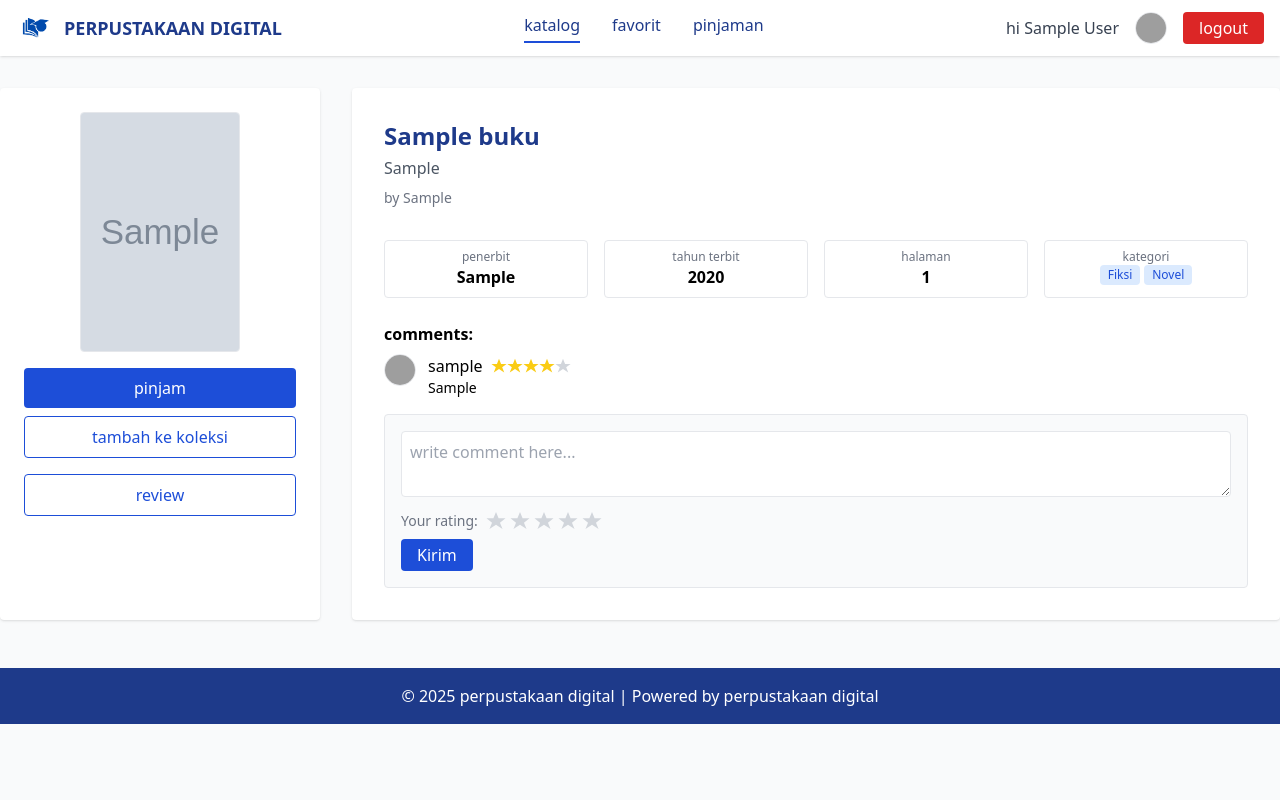
After one commit to 3cvvh/perpustakaan, a PHP site: page /pinjam.php?id_buku=1 in a window 1280 px wide. The commit adds this page. Run offline with PHP 8.4, Linux system fonts and the light colour scheme; the visitor is signed in with stand-in values (Sample User, id 1); tables that the repository leaves empty hold one stand-in row (values such as "Sample post"); grey boxes marked "Sample" are stand-in pictures; some libraries are stand-ins or nearby versions; grey boxes are pictures that could not be loaded.

Commit message:
nambahin fungsi komen sama detailbuku nya

```diff
--- a/logic/function.php
+++ b/logic/function.php
@@ -1,6 +1,5 @@
 <?php
 $db  = mysqli_connect('localhost', 'root', '', 'perpus_chan');
-
 function sign($post_data){
     global $db;
     $username = htmlspecialchars($post_data['username']);
@@ -74,13 +73,15 @@ function hapus($id){
         $pengarang = htmlspecialchars($data_post["Penulis"]);
         $penerbit = htmlspecialchars($data_post["Penerbit"]);
         $tahun = htmlspecialchars($data_post["TahunTerbit"]);
+        $halaman = htmlspecialchars($data_post["Halaman"]);
         $kategori_id = intval($data_post["KategoriID"]);
         $uploud_gambar = uploud($_FILES);
+        $deskripsi = htmlspecialchars($data_post["Deskripsi"]);
         if(!$uploud_gambar){
             return false;
         }
         // Insert buku
-        $query = "INSERT INTO buku VALUES('','$judul','$pengarang','$penerbit','$tahun','$uploud_gambar')";
+        $query = "INSERT INTO buku VALUES('','$judul','$halaman','$pengarang','$penerbit','$tahun','$uploud_gambar','$deskripsi')";
         mysqli_query($db, $query);
 
         // Ambil ID buku terakhir yang baru dimasukkan
@@ -117,4 +118,25 @@ function hapus($id){
         mysqli_query($db, "DELETE FROM buku WHERE BukuID = $id");
         return mysqli_affected_rows($db);
     }
+    function cari($keyword){
+        $query =  "SELECT buku.*, kategoribuku.NamaKategori
+        FROM buku
+        LEFT JOIN kategoribuku_relasi ON buku.BukuID = kategoribuku_relasi.BukuID
+        LEFT JOIN kategoribuku ON kategoribuku_relasi.KategoriID = kategoribuku.KategoriID
+        WHERE buku.Judul LIKE '%$keyword%'
+        OR buku.Penulis LIKE '%$keyword%'
+        OR buku.Penerbit LIKE '%$keyword%'
+        OR kategoribuku.NamaKategori LIKE '%$keyword%'";
+        return select($query);
+    }
+    function tambah_ulasan($data_post){
+        global $db;
+        $ulasan = mysqli_real_escape_string($db, $_POST['komen']);
+        $rating = intval($_POST['rating']);
+        $user_id = $_SESSION["UserID"];
+        $buku_id = intval($_GET["id_buku"]);
+        $query = "INSERT INTO ulasanbuku (UserID, BukuID, Ulasan, Rating) VALUES ('$user_id', '$buku_id', '$ulasan', '$rating')";
+        mysqli_query($db, $query);
+        return mysqli_affected_rows($db);
+    }
 ?>
--- a/view/buku.php
+++ b/view/buku.php
@@ -10,7 +10,7 @@ if (!isset($_SESSION['role']) || $_SESSION['role'] !== 'admin' && $_SESSION['rol
     exit;
 }
 $user = select("SELECT * FROM buku");
-$admin_name = isset($_SESSION['admin_name']) ? $_SESSION['admin_name'] : 'Guest';
+$admin_name = isset($_SESSION['name']) ? $_SESSION['name'] : 'Guest';
 ?>
 <!DOCTYPE html>
 <html lang="en">
--- a/view/index.php
+++ b/view/index.php
@@ -10,7 +10,7 @@ if (!isset($_SESSION['role']) || $_SESSION['role'] !== 'admin' && $_SESSION['rol
     exit;
 }
 $user = select("SELECT * FROM user");
-$admin_name = isset($_SESSION['admin_name']) ? $_SESSION['admin_name'] : 'Guest';
+$admin_name = isset($_SESSION['name']) ? $_SESSION['name'] : 'Guest';
 ?>
 <!DOCTYPE html>
 <html lang="en">
--- a/view/login.php
+++ b/view/login.php
@@ -11,16 +11,19 @@ if(isset($_POST['submit'])){
     $row = mysqli_fetch_assoc($result);
     if(mysqli_num_rows($result) > 0){
         if(password_verify($password, $row['Password'])){
-            $_SESSION['admin_name'] = $row['NamaLengkap'];
+            $_SESSION['name'] = $row['NamaLengkap'];
             $_SESSION["role"] = $row["role"];
             if ($row['role'] === 'admin') {
                 $_SESSION['login'] = true;
+                $_SESSION['UserID'] = $row['UserID'];
                 header("Location: index.php"); // Redirect ke halaman admin
             } elseif ($row['role'] === 'petugas') {
                 $_SESSION['login'] = true;
+                $_SESSION['UserID'] = $row['UserID'];
                 header("Location: index.php"); // Redirect ke halaman petugas
             } elseif ($row['role'] === 'peminjam') {
                 $_SESSION['login'] = true;
+                $_SESSION['UserID'] = $row['UserID'];
                 header("Location: katalog.php"); // Redirect ke halaman peminjam
             }
             exit;
--- /dev/null
+++ b/view/pinjam.php
@@ -0,0 +1,171 @@
+<?php
+session_start();
+include '../logic/function.php';
+if(!isset($_SESSION['login'])) {
+    header("Location: login.php");
+    exit;
+}
+if(isset($_POST['submit'])) {
+    if(tambah_ulasan($_POST) > 0) {
+        echo "<script>alert('Komentar berhasil ditambahkan!');</script>";
+    } else {
+        echo "<script>alert('Komentar gagal ditambahkan!');</script>";
+    }
+}
+$peminjam_name = isset($_SESSION['name']) ? $_SESSION['name'] : 'Guest';
+$id_buku = $_GET["id_buku"];
+$data_buku = select("SELECT * FROM buku WHERE BukuID = $id_buku")[0];
+$comments = select("SELECT u.Ulasan, u.Rating, us.Username as user
+    FROM ulasanbuku u
+    JOIN user us ON u.UserID = us.UserID
+    WHERE u.BukuID = $id_buku
+    ORDER BY u.UlasanID DESC");
+if (!isset($data_buku['Rating'])) $data_buku['Rating'] = 0;
+if (!isset($data_buku['RatingCount'])) $data_buku['RatingCount'] = 0;
+if (!isset($data_buku['InginPinjam'])) $data_buku['InginPinjam'] = 0;
+if (!isset($data_buku['SudahPinjam'])) $data_buku['SudahPinjam'] = 0;
+if (!isset($data_buku['Penerbit'])) $data_buku['Penerbit'] = '-';
+if (!isset($data_buku['TahunTerbit'])) $data_buku['TahunTerbit'] = '-';
+if (!isset($data_buku['Halaman'])) $data_buku['Halaman'] = '-';
+if (!isset($data_buku['Kategori']) || !is_array($data_buku['Kategori'])) $data_buku['Kategori'] = ['Fiksi', 'Novel'];
+
+?>
+<!DOCTYPE html>
+<html lang="en">
+<head>
+    <meta charset="UTF-8">
+    <title>Detail Buku</title>
+    <meta name="viewport" content="width=device-width, initial-scale=1.0">
+    <script src="https://cdn.tailwindcss.com"></script>
+</head>
+<body class="bg-gray-50 min-h-screen">
+    <div class="w-full bg-white shadow">
+        <div class="max-w-7xl mx-auto flex items-center justify-between px-4 py-2">
+            <div class="flex items-center gap-2">
+                <img src="img/Logo.png" alt="Logo" class="h-10 w-10" />
+                <span class="font-bold text-lg text-blue-900">PERPUSTAKAAN DIGITAL</span>
+            </div>
+            <div class="flex gap-8">
+                <a href="katalog.php" class="text-blue-900 font-medium border-b-2 border-blue-700 pb-1">katalog</a>
+                <a href="#" class="text-blue-900 font-medium hover:border-b-2 hover:border-blue-700 pb-1">favorit</a>
+                <a href="#" class="text-blue-900 font-medium hover:border-b-2 hover:border-blue-700 pb-1">pinjaman</a>
+            </div>
+            <div class="flex items-center gap-4">
+                <span class="text-gray-700">hi <?php echo $peminjam_name; ?></span>
+                <img src="https://ui-avatars.com/api/?name=<?php echo $peminjam_name; ?>" class="rounded-full w-8 h-8 border" alt="avatar" />
+                <a href="destroy.php" class="bg-red-600 text-white px-4 py-1 rounded hover:bg-red-700">logout</a>
+            </div>
+        </div>
+    </div>
+    <div class="max-w-7xl mx-auto mt-8 flex flex-col md:flex-row gap-8">
+        <div class="bg-white rounded shadow p-6 w-full md:w-80 flex flex-col items-center">
+            <img src="img/<?= htmlspecialchars($data_buku['Foto']) ?>" alt="<?= htmlspecialchars($data_buku['Judul']) ?>" class="w-40 h-60 object-cover rounded mb-4 border" />
+            <a href="#" class="w-full bg-blue-700 text-white py-2 rounded mb-2 text-center hover:bg-blue-800 transition">pinjam</a>
+            <a href="#" class="w-full border border-blue-700 text-blue-700 py-2 rounded mb-4 text-center hover:bg-blue-50 transition">tambah ke koleksi</a>
+            <a href="#" class="w-full border border-blue-700 text-blue-700 py-2 rounded text-center hover:bg-blue-50 transition">review</a>
+        </div>
+        <div class="flex-1 bg-white rounded shadow p-8">
+            <div class="flex flex-col md:flex-row md:items-center md:justify-between">
+                <div>
+                    <h2 class="text-2xl font-semibold text-blue-900 mb-1"><?= htmlspecialchars($data_buku['Judul']) ?></h2>
+                    <div class="text-gray-600 mb-2"><?= htmlspecialchars($data_buku['Deskripsi']) ?></div>
+                    <div class="text-sm text-gray-500 mb-2">by <?= htmlspecialchars($data_buku['Penulis']) ?></div>
+                    <div class="flex items-center gap-2 mb-2">
+                    </div>
+                </div>
+            </div>
+            <div class="grid grid-cols-1 md:grid-cols-4 gap-4 my-4">
+                <div class="border rounded p-2 text-center">
+                    <div class="text-xs text-gray-500">penerbit</div>
+                    <div class="font-semibold"><?= htmlspecialchars($data_buku['Penerbit']) ?></div>
+                </div>
+                <div class="border rounded p-2 text-center">
+                    <div class="text-xs text-gray-500">tahun terbit</div>
+                    <div class="font-semibold"><?= htmlspecialchars($data_buku['TahunTerbit']) ?></div>
+                </div>
+                <div class="border rounded p-2 text-center">
+                    <div class="text-xs text-gray-500">halaman</div>
+                    <div class="font-semibold"><?= htmlspecialchars($data_buku['halaman']) ?></div>
+                </div>
+                <div class="border rounded p-2 text-center">
+                    <div class="text-xs text-gray-500">kategori</div>
+                    <div class="flex flex-wrap gap-1 justify-center">
+                        <?php foreach($data_buku['Kategori'] as $kat): ?>
+                            <span class="bg-blue-100 text-blue-700 px-2 py-0.5 rounded text-xs"><?= htmlspecialchars($kat) ?></span>
+                        <?php endforeach; ?>
+                    </div>
+                </div>
+            </div>
+            <div class="mt-6">
+                <div class="font-semibold mb-2">comments:</div>
+                <?php foreach($comments as $c): ?>
+                <div class="flex items-start gap-3 mb-4">
+                    <img src="https://ui-avatars.com/api/?name=<?= urlencode($c['user']) ?>" class="w-8 h-8 rounded-full border" alt="avatar" />
+                    <div>
+                        <div class="flex items-center gap-2">
+                            <span class="font-medium"><?= htmlspecialchars($c['user']) ?></span>
+                            <div class="flex">
+                                <?php foreach(range(1,5) as $i): ?>
+                                    <svg class="w-4 h-4 <?= $i <= $c['Rating'] ? 'text-yellow-400' : 'text-gray-300' ?>" fill="currentColor" viewBox="0 0 20 20"><polygon points="10,1 12.59,7.36 19.51,7.36 13.97,11.63 16.56,17.99 10,13.72 3.44,17.99 6.03,11.63 0.49,7.36 7.41,7.36"/></svg>
+                                <?php endforeach; ?>
+                            </div>
+                        </div>
+                        <div class="text-sm"><?= htmlspecialchars($c['Ulasan']) ?></div>
+                    </div>
+                </div>
+                <?php endforeach; ?>
+                <form class="border rounded p-4 mt-4 bg-gray-50" id="commentForm" method="post" action="">
+                    <textarea class="w-full border rounded p-2 mb-2 focus:outline-none" rows="2" placeholder="write comment here..." name="komen"></textarea>
+                    <div class="flex items-center gap-2 mb-2">
+                        <span class="text-sm text-gray-500">Your rating:</span>
+                        <div class="flex gap-1" id="starRating">
+                            <?php for($i=1;$i<=5;$i++): ?>
+                                <svg data-star="<?= $i ?>" class="w-5 h-5 text-gray-300 hover:text-yellow-400 cursor-pointer star" fill="currentColor" viewBox="0 0 20 20"><polygon points="10,1 12.59,7.36 19.51,7.36 13.97,11.63 16.56,17.99 10,13.72 3.44,17.99 6.03,11.63 0.49,7.36 7.41,7.36"/></svg>
+                            <?php endfor; ?>
+                        </div>
+                        <input type="hidden" name="rating" id="ratingInput" value="0" />
+                    </div>
+                    <button type="submit" class="bg-blue-700 text-white px-4 py-1 rounded hover:bg-blue-800" name="submit">Kirim</button>
+                </form>
+            </div>
+        </div>
+    </div>
+    <div class="mt-12 w-full bg-blue-900 text-white text-center py-4">
+        &copy; 2025 perpustakaan digital | Powered by perpustakaan digital
+    </div>
+    <script>
+    // Interaktif bintang rating
+    document.addEventListener('DOMContentLoaded', function() {
+        const stars = document.querySelectorAll('#starRating .star');
+        const ratingInput = document.getElementById('ratingInput');
+        let currentRating = 0;
+
+        stars.forEach((star, idx) => {
+            star.addEventListener('mouseenter', () => {
+                highlightStars(idx + 1);
+            });
+            star.addEventListener('mouseleave', () => {
+                highlightStars(currentRating);
+            });
+            star.addEventListener('click', () => {
+                currentRating = idx + 1;
+                ratingInput.value = currentRating;
+                highlightStars(currentRating);
+            });
+        });
+
+        function highlightStars(rating) {
+            stars.forEach((star, i) => {
+                if (i < rating) {
+                    star.classList.remove('text-gray-300');
+                    star.classList.add('text-yellow-400');
+                } else {
+                    star.classList.remove('text-yellow-400');
+                    star.classList.add('text-gray-300');
+                }
+            });
+        }
+    });
+    </script>
+</body>
+</html>
```
Also changed, not shown: db/perpus_chan.sql (renamed from db/perpustakaan.sql, +6 -3 lines), view/katalog.php (+17 -16 lines), view/tambah_buku.php (+8 -0 lines), view/img/681636e50e30b.jfif (added), view/img/681639bb5c726.jfif (added).
